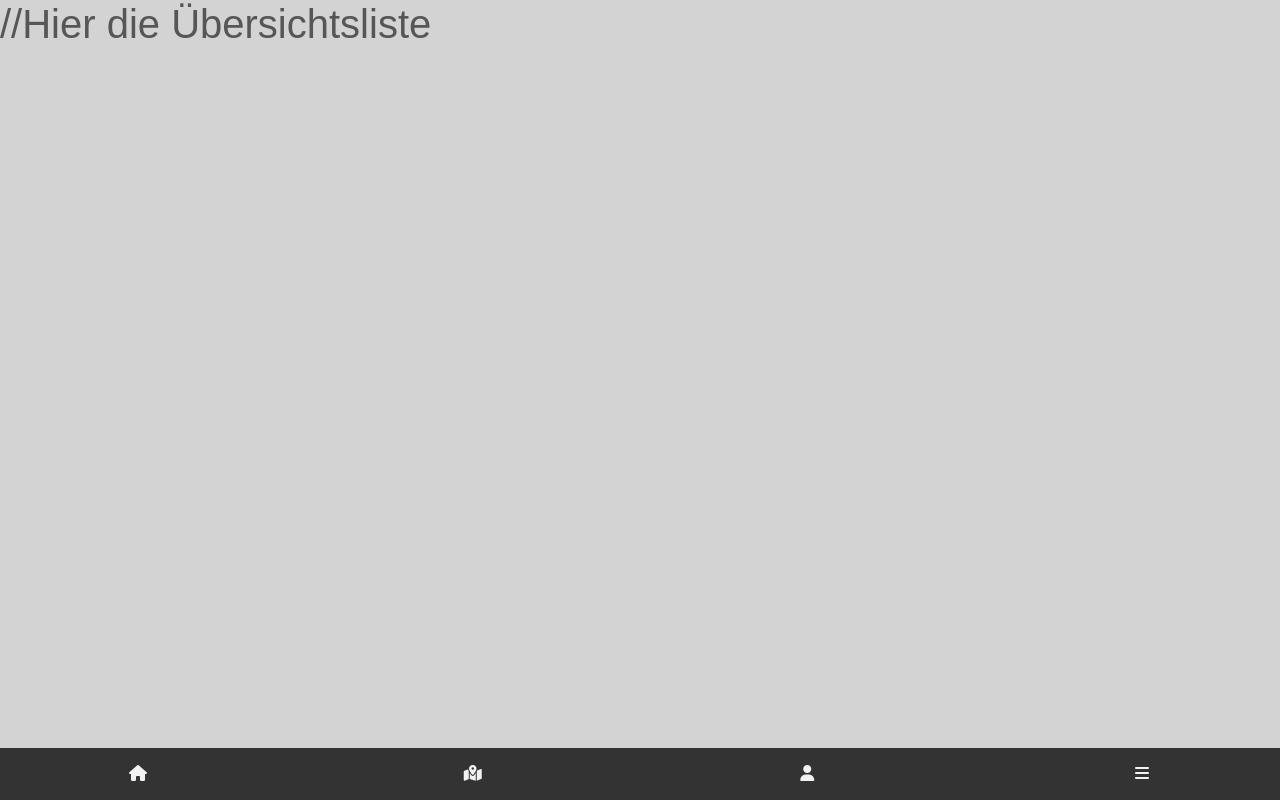
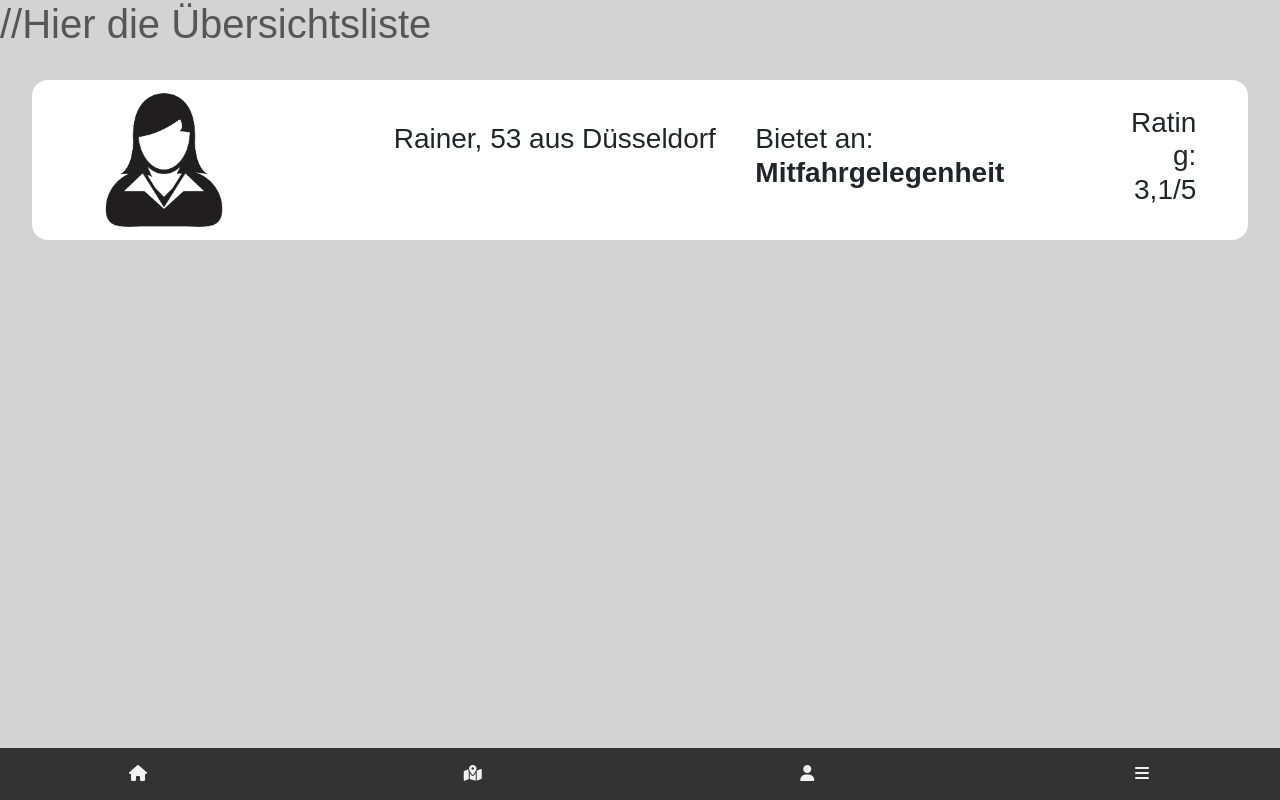
Before and after one commit to lwsm99/MyCargonaut, a Vue app in the folder frontend/: page /offers in a window 1280 px wide. Built offline with nearby package versions, Linux system fonts and the light colour scheme.

Commit message:
Rainer added

```diff
--- a/frontend/src/App.vue
+++ b/frontend/src/App.vue
@@ -32,4 +32,7 @@ section{
 h1{
   color: #565656;
 }
+section{
+  padding: 1rem;
+}
 </style>
--- a/frontend/src/components/views/offerListView.vue
+++ b/frontend/src/components/views/offerListView.vue
@@ -1,5 +1,35 @@
 <template>
 <h1>//Hier die Übersichtsliste</h1>
+<section>
+  <div class="offer-card">
+    <div class="row d-flex justify-content-center align-items-center">
+      <div class="col-md-3">
+        <img src="../../assets/images/profilePictures/AdobeStock_482780731.jpeg" class="profilePicture img-fluid">
+      </div>
+      <div class="col-md-7">
+        <div class="row">
+          <div class="col-md-6">
+            <h3>Rainer, 53 aus Düsseldorf</h3>
+          </div>
+          <div class="col-md-6">
+            <h3>
+              Bietet an:<br>
+              <b>Mitfahrgelegenheit</b>
+            </h3>
+          </div>
+        </div>
+      </div>
+      <div class="col-md-1 text-end">
+        <h3>
+          Rating:<br>
+          3,1/5
+        </h3>
+
+      </div>
+    </div>
+  </div>
+</section>
+
 </template>
 
 <script>
@@ -9,5 +39,12 @@ export default {
 </script>
 
 <style scoped>
-
+.profilePicture{
+  max-height: 10rem;
+}
+.offer-card{
+  background-color: white;
+  border-radius: 1rem;
+  word-break: break-all;
+}
 </style>
```
Also changed, not shown: frontend/src/assets/images/profilePictures/AdobeStock_482780731.jpeg (added).
